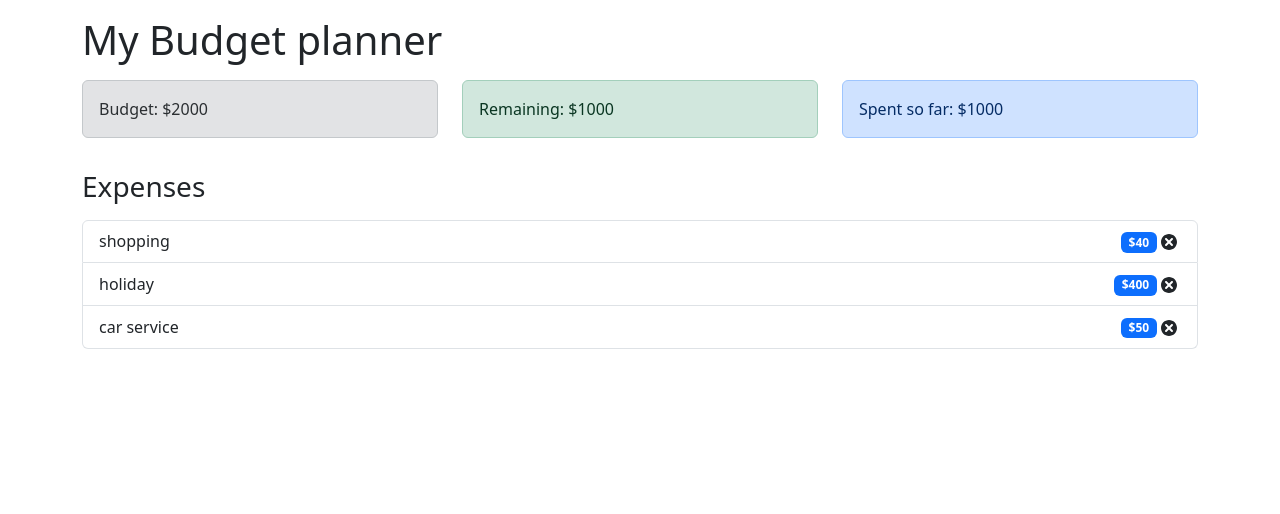
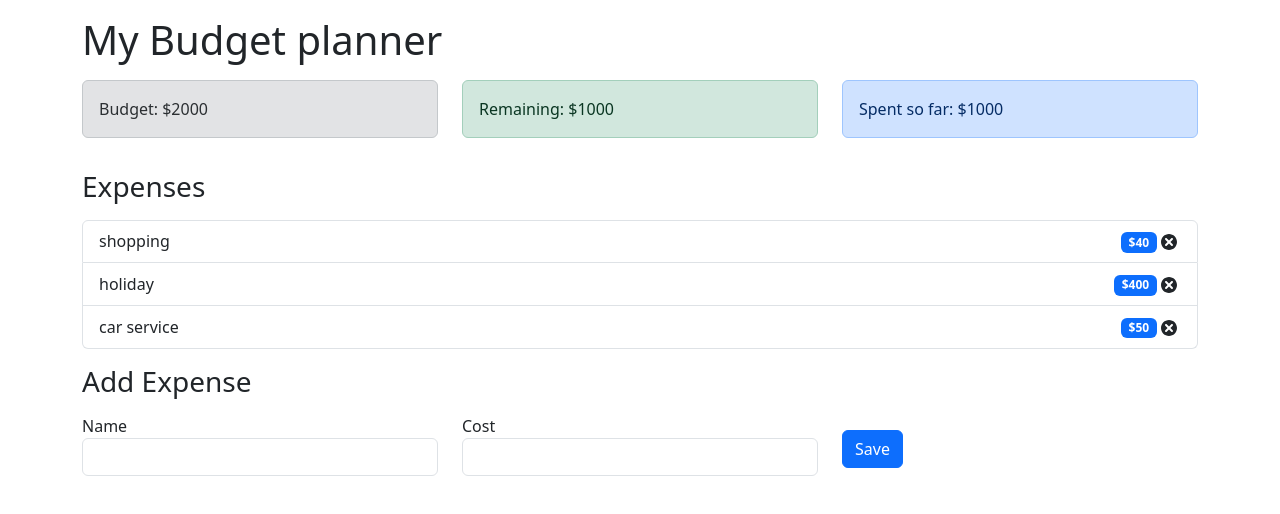
Before and after one commit to victormusembi11/budget-planner, a React (Create React App) app: page / in a window 1280 px wide. Shown: the top 514 px of the page. Built offline with nearby package versions, Linux system fonts and the light colour scheme.

Commit message:
expense form

```diff
--- a/src/App.tsx
+++ b/src/App.tsx
@@ -2,6 +2,7 @@
 import Remaining from "./components/remaining";
 import ExpenseTotal from "./components/expense-total";
 import ExpenseList from "./components/expense-list";
+import AddExpenseForm from "./components/add-expense-form";
 
 export default function App() {
   return (
@@ -24,6 +25,12 @@
           <ExpenseList />
         </div>
       </div>
+      <h3 className="mt-3">Add Expense</h3>
+      <div className="mt-3">
+        <div className="col-sm">
+          <AddExpenseForm />
+        </div>
+      </div>
     </div>
   );
 }
--- /dev/null
+++ b/src/components/add-expense-form.tsx
@@ -0,0 +1,21 @@
+export default function AddExpenseForm() {
+  return (
+    <form>
+      <div className="row">
+        <div className="col-sm">
+          <label htmlFor="name">Name</label>
+          <input type="text" className="form-control" id="name" required />
+        </div>
+        <div className="col-sm">
+          <label htmlFor="cost">Cost</label>
+          <input type="text" className="form-control" id="cost" required />
+        </div>
+        <div className="col-sm">
+          <button type="submit" className="btn btn-primary mt-3">
+            Save
+          </button>
+        </div>
+      </div>
+    </form>
+  );
+}
```
